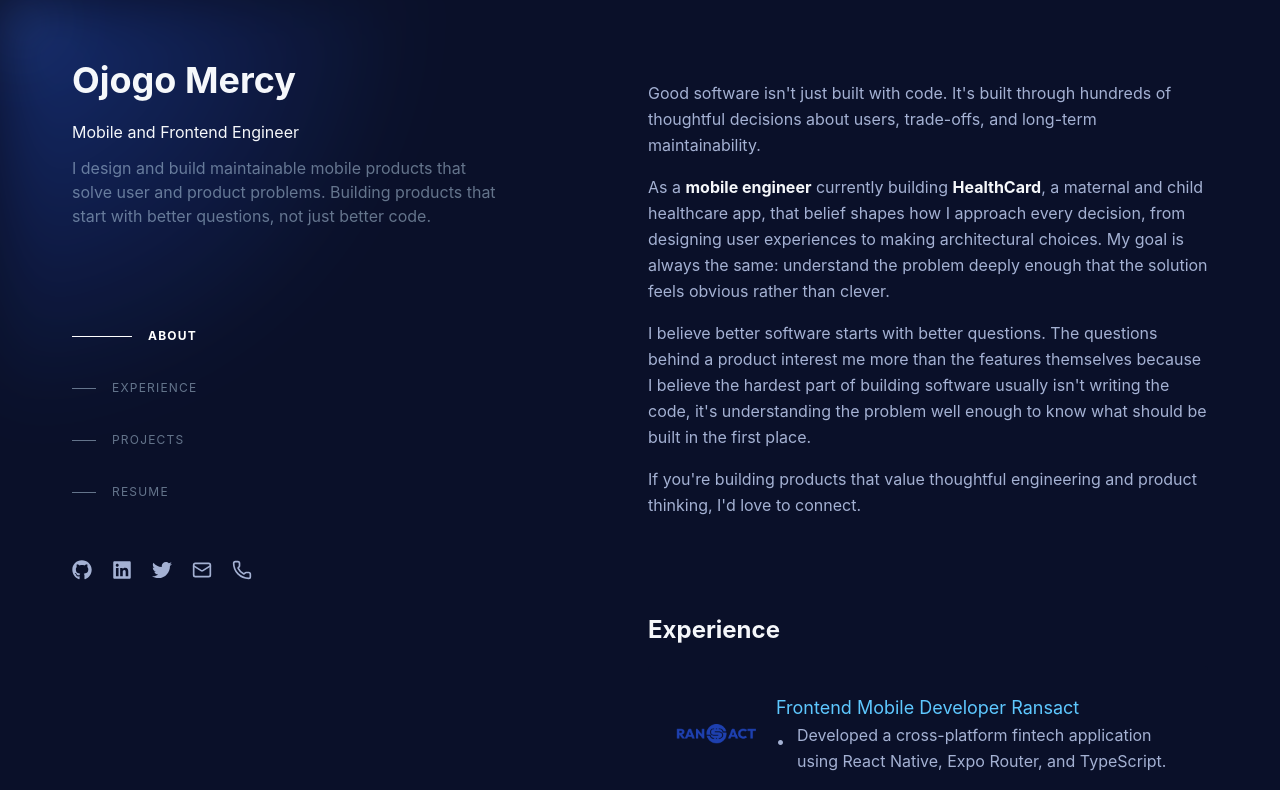
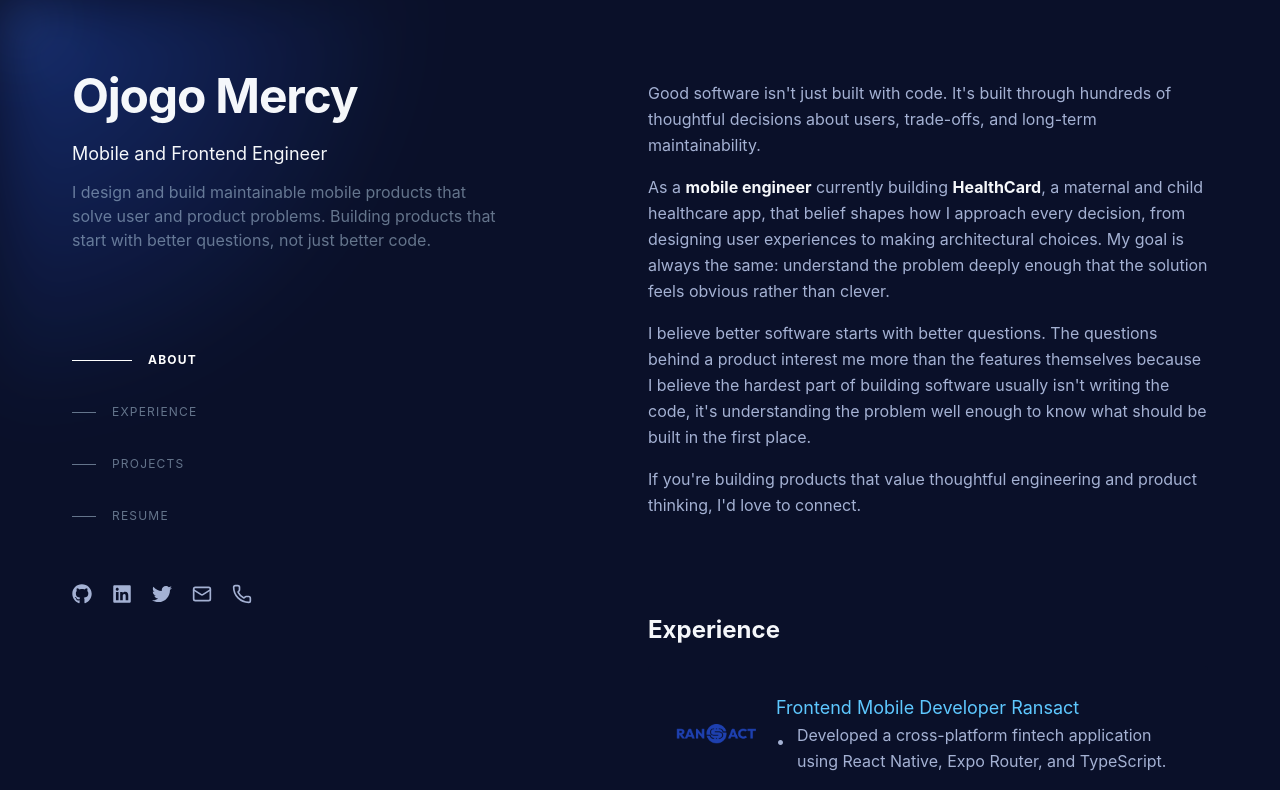
Before and after one commit to OjogoMercy/Portfolio, a React (Vite) app: page / in a window 1280 px wide. Shown: the top 790 px of the page. Built offline with nearby package versions, Linux system fonts and the light colour scheme.

Commit message:
feat: refactor mouse tracking logic for improved readability; update heading styles in App component

```diff
--- a/src/App.tsx
+++ b/src/App.tsx
@@ -68,11 +68,11 @@ useEffect(() => {
           mixBlendMode: "screen",
         }}
       />
-      <aside className="w-full md:w-2/5 md:h-screen md:sticky md:top-0 p-5 sm:p-10 mx-auto">
-        <h1 className="text-4xl sm:text-3xl md:text-4xl text-text-primary font-bold mt-5 mb-5">
+      <aside className="w-full md:w-2/5 mt-3 md:h-screen md:sticky md:top-5 p-5 sm:p-10 mx-auto">
+        <h1 className="text-5xl sm:text-6xl md:text-5xl lg:text-5xl text-text-primary font-bold mt-3 mb-5 tracking-tight">
           Ojogo Mercy
         </h1>
-        <h2 className="text-text-primary text-2xl sm:text-base mt-3 mb-3">
+        <h2 className="text-text-primary text-xl sm:text-lg md:text-lg mt-3 mb-3 ">
           Mobile and Frontend Engineer
         </h2>
         <h2 className="text-text-muted text-sm sm:text-base">
```
Lines whose indentation alone changed are shown as unchanged.
